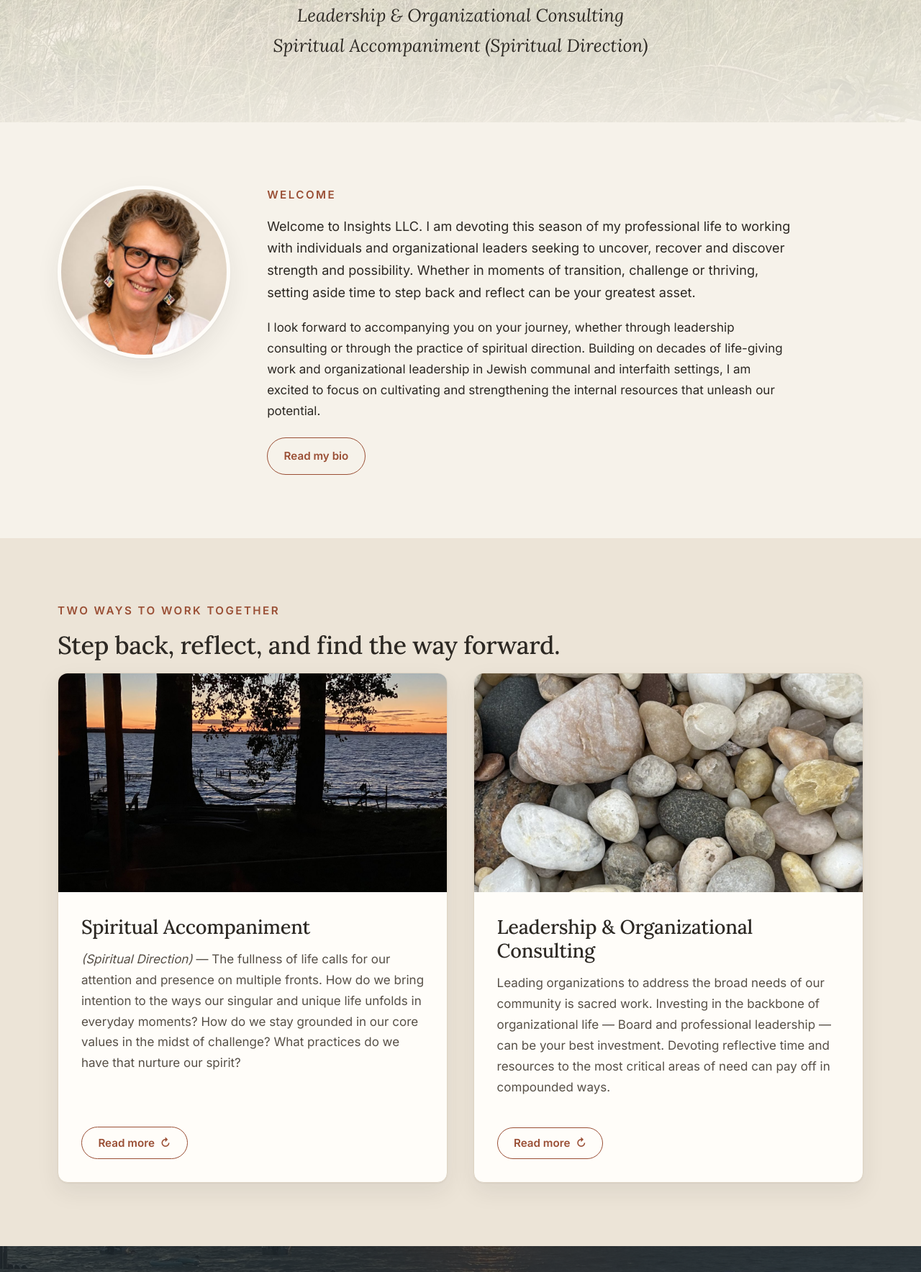
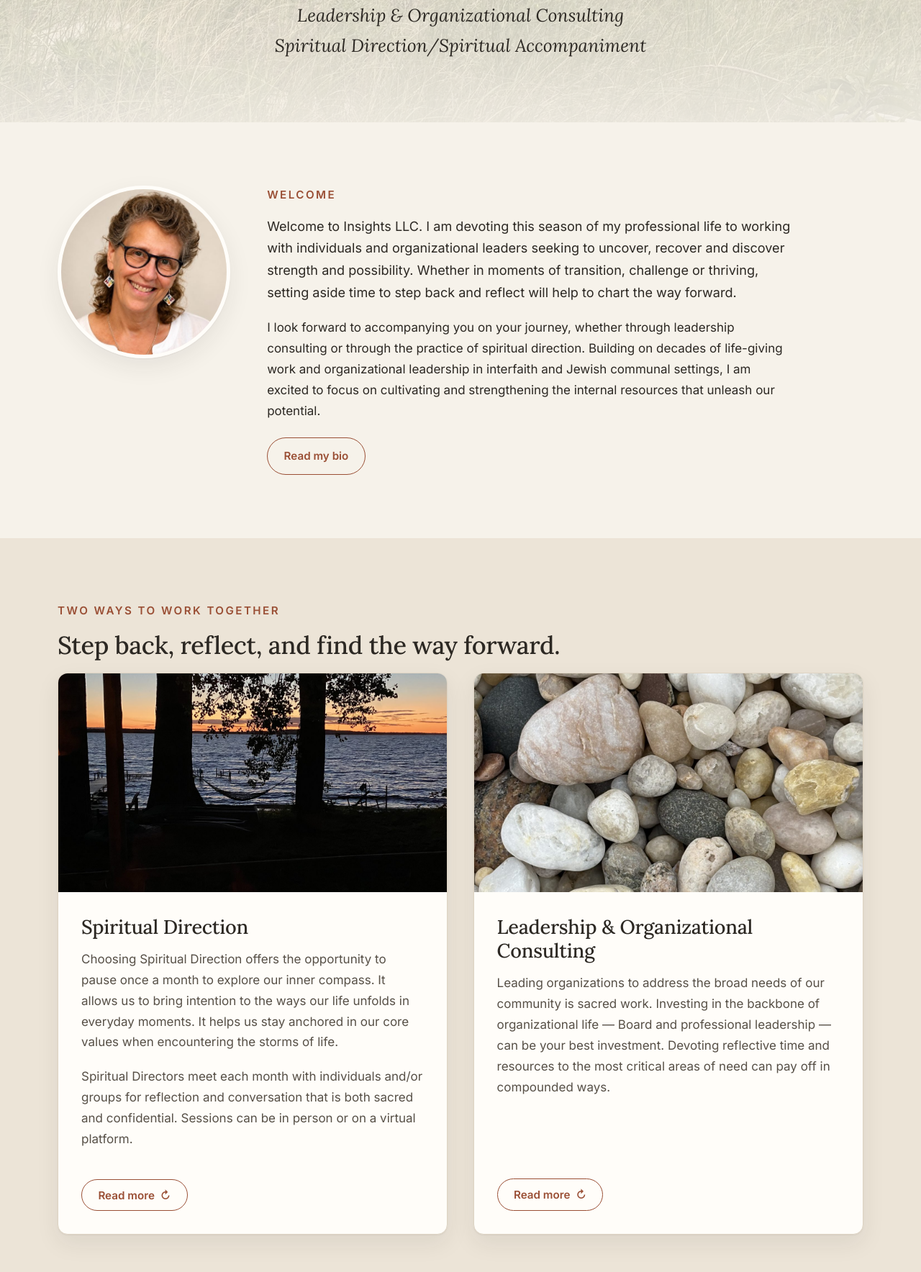
Before and after one commit to insights-llc/insights-llc.github.io, a plain HTML site: page index.html in a window 1280 px wide. Shown: the part 289-2057 px from the top of the page at 72% size. Drawn offline with Linux system fonts and the light colour scheme.

Commit message:
Apply Abby's Spiritual Direction wording to the main page
Abby now puts Spiritual Direction first and Spiritual Accompaniment
second, and rewrote two phrases in the welcome. The first card fed one
title setting to both of its faces, so the front and the back could not
carry different headings.

- content.md: the hero tagline becomes "Spiritual Direction/Spiritual
  Accompaniment"; the welcome now ends "will help to chart the way
  forward" and says "interfaith and Jewish communal settings"; card
  one's front is titled Spiritual Direction and opens with Abby's new
  paragraph, and the "Spiritual Directors meet each month" paragraph
  moves there from the back; a new card_one_back_title keeps
  "Spiritual Accompaniment" on the reverse
- _template.html: card one's back heading reads card_one_back_title
- index.html: rebuilt from the two files above
- README.md: the photo table names lake.jpg's card by its new heading

Left as they were, pending Abby's feedback: the search-engine
description (site_description) and the social card image, both of
which still use the old order.

Co-Authored-By: Claude Opus 5 <noreply@anthropic.com>

```diff
--- a/index.html
+++ b/index.html
@@ -68,7 +68,7 @@
            reason the header wordmark is: it is a logo, not a line of text. -->
       <p class="wordmark name-mark hero__credential"><em>Insights</em><span>LLC</span></p>
       <p class="hero__services">
-        <span class="line">Leadership &amp; Organizational Consulting</span><span class="line">Spiritual Accompaniment (Spiritual Direction)</span>
+        <span class="line">Leadership &amp; Organizational Consulting</span><span class="line">Spiritual Direction/Spiritual Accompaniment</span>
       </p>
     </div>
   </section>
@@ -82,8 +82,8 @@
       <div class="welcome__text">
         <p class="eyebrow">Welcome</p>
         <div class="prose">
-          <p>Welcome to Insights LLC. I am devoting this season of my professional life to working with individuals and organizational leaders seeking to uncover, recover and discover strength and possibility. Whether in moments of transition, challenge or thriving, setting aside time to step back and reflect can be your greatest asset.</p>
-          <p>I look forward to accompanying you on your journey, whether through leadership consulting or through the practice of spiritual direction. Building on decades of life-giving work and organizational leadership in Jewish communal and interfaith settings, I am excited to focus on cultivating and strengthening the internal resources that unleash our potential.</p>
+          <p>Welcome to Insights LLC. I am devoting this season of my professional life to working with individuals and organizational leaders seeking to uncover, recover and discover strength and possibility. Whether in moments of transition, challenge or thriving, setting aside time to step back and reflect will help to chart the way forward.</p>
+          <p>I look forward to accompanying you on your journey, whether through leadership consulting or through the practice of spiritual direction. Building on decades of life-giving work and organizational leadership in interfaith and Jewish communal settings, I am excited to focus on cultivating and strengthening the internal resources that unleash our potential.</p>
         </div>
         <p class="resume-link">
           <a class="btn btn--ghost" href="bio.html">Read my bio</a>
@@ -109,9 +109,10 @@
                 <img src="images/lake.jpg" alt="A hammock strung between trees above a lake at dusk" loading="lazy">
               </div>
               <div class="card__body">
-                <h2>Spiritual Accompaniment</h2>
+                <h2>Spiritual Direction</h2>
                 <div class="prose">
-                <p><em>(Spiritual Direction)</em> — The fullness of life calls for our attention and presence on multiple fronts. How do we bring intention to the ways our singular and unique life unfolds in everyday moments? How do we stay grounded in our core values in the midst of challenge? What practices do we have that nurture our spirit?</p>
+                <p>Choosing Spiritual Direction offers the opportunity to pause once a month to explore our inner compass. It allows us to bring intention to the ways our life unfolds in everyday moments. It helps us stay anchored in our core values when encountering the storms of life.</p>
+                <p>Spiritual Directors meet each month with individuals and/or groups for reflection and conversation that is both sacred and confidential. Sessions can be in person or on a virtual platform.</p>
                 </div>
                 <div class="card__actions">
                   <button class="btn btn--ghost" type="button" data-flip aria-expanded="false">
@@ -126,7 +127,6 @@
                 <h2>Spiritual Accompaniment</h2>
                 <div class="prose">
                 <p>Whatever your spiritual or religious expression, your journey has likely taken twists and turns, rich with questions, doubts, and experiences of awe, wonder and mystery. Inviting a practice of Spiritual Accompaniment offers the opportunity for soulful exploration that can awaken new awareness of the resources available in the spiritual dimension of your life.</p>
-                <p>Spiritual Directors meet about once a month with individuals and/or groups for reflection and conversation that is both sacred and confidential. Sessions can be in person or on a virtual platform.</p>
                 <h3>It is my privilege to work with people who are…</h3>
                 <ul>
                 <li><strong>In interfaith relationships,</strong> who find it valuable to explore what practices or traditions are important to hold onto and what is challenging to let go of;</li>
```
Also changed, not shown: _template.html (+1 -1 lines), 2 other files.
